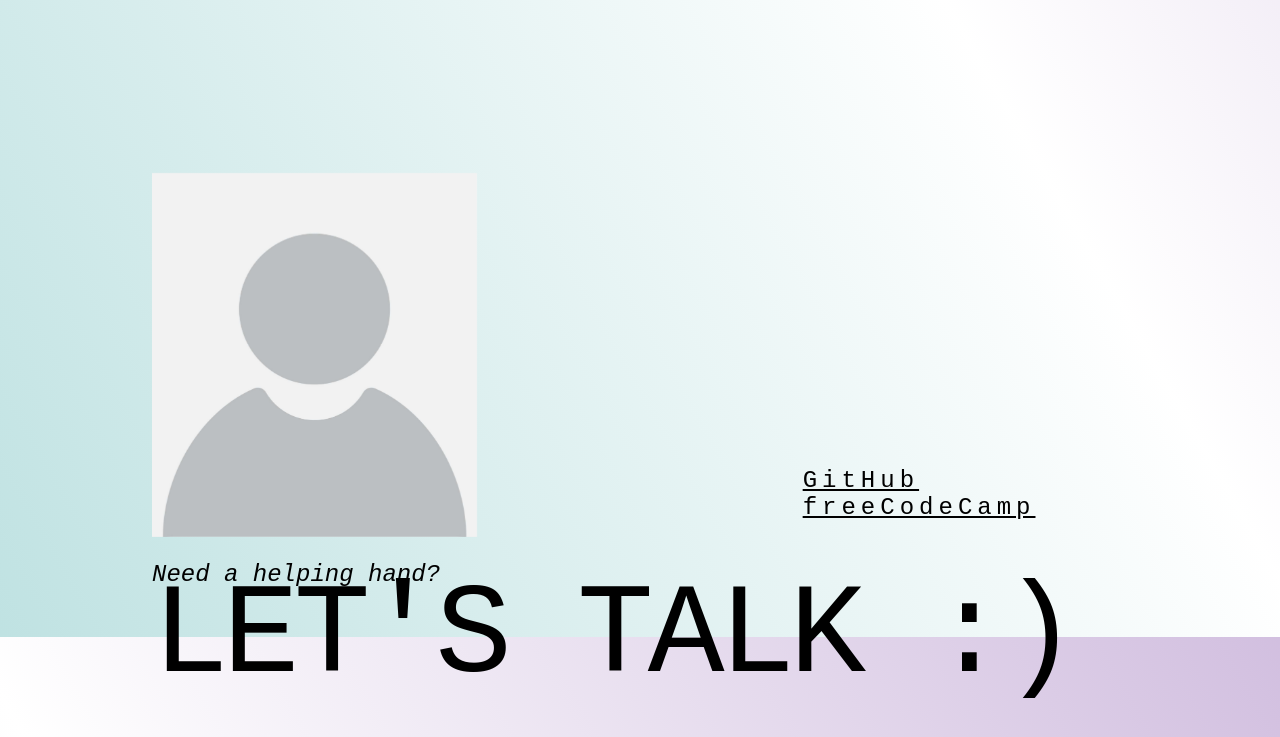
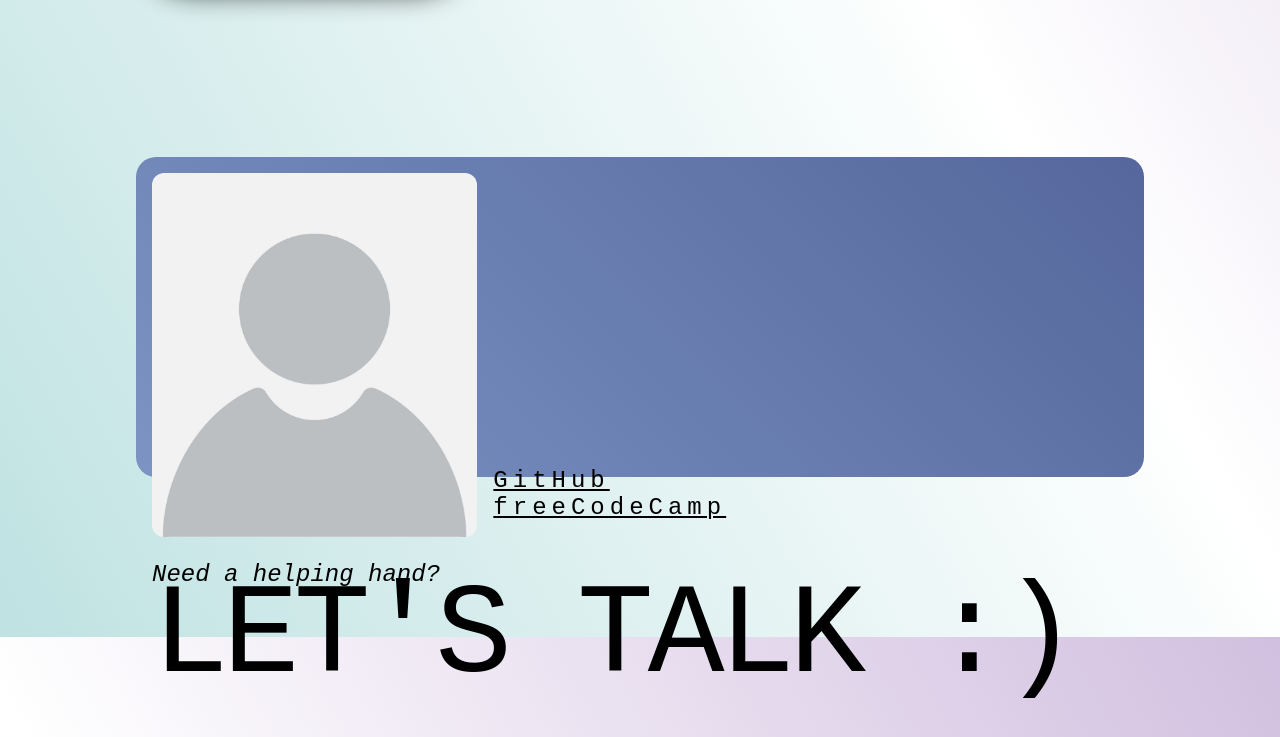
Before and after one commit to kenfaj/kenfaj.github.io, a plain HTML site: page index.html in a window 1280 px wide. Shown: the part 1693-2430 px from the top of the page. Drawn offline with Linux system fonts and the light colour scheme.

Commit message:
added shadows and finalized footer

```diff
--- a/styles.css
+++ b/styles.css
@@ -64,6 +64,7 @@
     justify-items:center;
     animation:fade-in-out linear;
     animation-timeline:view();
+    box-shadow:0px 0px 30px black;
   }
   #projects h1{
     grid-column:1/-1;
@@ -110,21 +111,31 @@
     grid-template-rows:repeat(4,1fr);
     height:40vh;
     margin:20vh 0;
+    background: linear-gradient(
+      45deg,
+      var(--primarycolor),
+      var(--secondarycolor),
+      white 200%
+    );
+    border-radius:20px;
   }
   footer img{
     position:relative;
     object-fit:cover;
     height:100%;
     width:100%;
+    border-radius:12px;
   }
   footer h1{
     font:8rem monospace;
     letter-spacing:-6px;
+
   }
   .links{
-    grid-column:3/-1;
+    grid-column:2/-1;
     display:flex;
     align-items:flex-end;
+    margin-left:1em;
   }
   .links ul{
     list-style:none;
```
